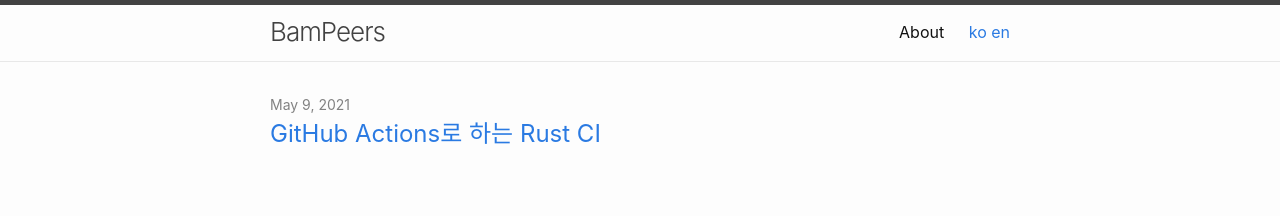
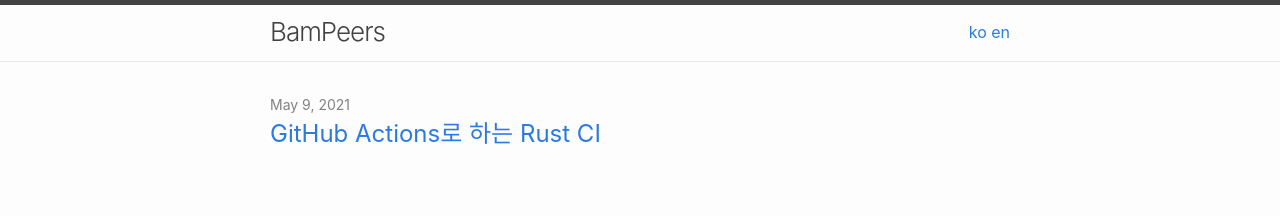
Before and after one commit to BamPeers/bampeers.github.io, a Jekyll site: the page built from index-ko.md, in a window 1280 px wide. Shown: the top 216 px of the page. Built offline with Jekyll 4.4.1, drawn with Linux system fonts in a browser that asks for light colours.

Commit message:
Fix layout for language

```diff
--- a/_includes/header.html
+++ b/_includes/header.html
@@ -1,11 +1,8 @@
 <header class="site-header" role="banner">
+  {% assign i18n_path = page.url | slice: 0, 4 %}
+  <div class="wrapper">
+    <a class="site-title" rel="author" href="{{ i18n_path }}">{{ site.title | escape }}</a>
 
-  <div class="wrapper">
-    {%- assign default_paths = site.pages | map: "path" -%}
-    {%- assign page_paths = site.header_pages | default: default_paths -%}
-    <a class="site-title" rel="author" href="{{ "/" | relative_url }}">{{ site.title | escape }}</a>
-
-    {%- if page_paths -%}
       <nav class="site-nav">
         <input type="checkbox" id="nav-trigger" class="nav-trigger" />
         <label for="nav-trigger">
@@ -17,13 +14,6 @@
         </label>
 
         <div class="trigger">
-          {%- for path in page_paths -%}
-            {%- assign my_page = site.pages | where: "path", path | first -%}
-            {%- if my_page.title -%}
-            <a class="page-link" href="{{ my_page.url | relative_url }}">{{ my_page.title | escape }}</a>
-            {%- endif -%}
-          {%- endfor -%}
-          {% assign i18n_path = page.url | slice: 0, 4 %}
           {% for lang in site.data.i18n %}
             <a href="{{ page.url | replace: i18n_path, lang[1].path }}"
               {% if i18n_path == lang[1].path %}
@@ -33,6 +23,5 @@
           {% endfor %}
         </div>
       </nav>
-    {%- endif -%}
   </div>
 </header>
--- a/_layouts/home.html
+++ b/_layouts/home.html
@@ -3,9 +3,9 @@
 ---
 
 <div class="home">
-  {%- if site.ko.size > 0 -%}
+  {%- if site[page.lang].size > 0 -%}
     <ul class="post-list">
-      {%- for post in site.ko -%}
+      {%- for post in site[page.lang] -%}
       <li>
         {%- assign date_format = site.minima.date_format | default: "%b %-d, %Y" -%}
         <span class="post-meta">{{ post.date | date: date_format }}</span>
--- a/_sass/minima/_layout.scss
+++ b/_sass/minima/_layout.scss
@@ -43,6 +43,19 @@
     // Gaps between nav items, but not on the last one
     &:not(:last-child) {
       margin-right: 20px;
+    }
+  }
+
+  .lang-link {
+    line-height: $base-line-height;
+
+    &:not(:last-child) {
+      margin-right: 10px;
+    }
+
+    &.selected {
+      text-decoration: underline;
+      color: $text-color;
     }
   }
 
@@ -95,7 +108,15 @@
       &:not(:last-child) {
         margin-right: 0;
       }
-      margin-left: 20px;
+    }
+
+    .lang-link {
+      display: block;
+      padding: 5px 10px;
+
+      &:not(:last-child) {
+        margin-right: 0;
+      }
     }
   }
 }
```
Also changed, not shown: about.markdown (deleted, +0 -18 lines).
